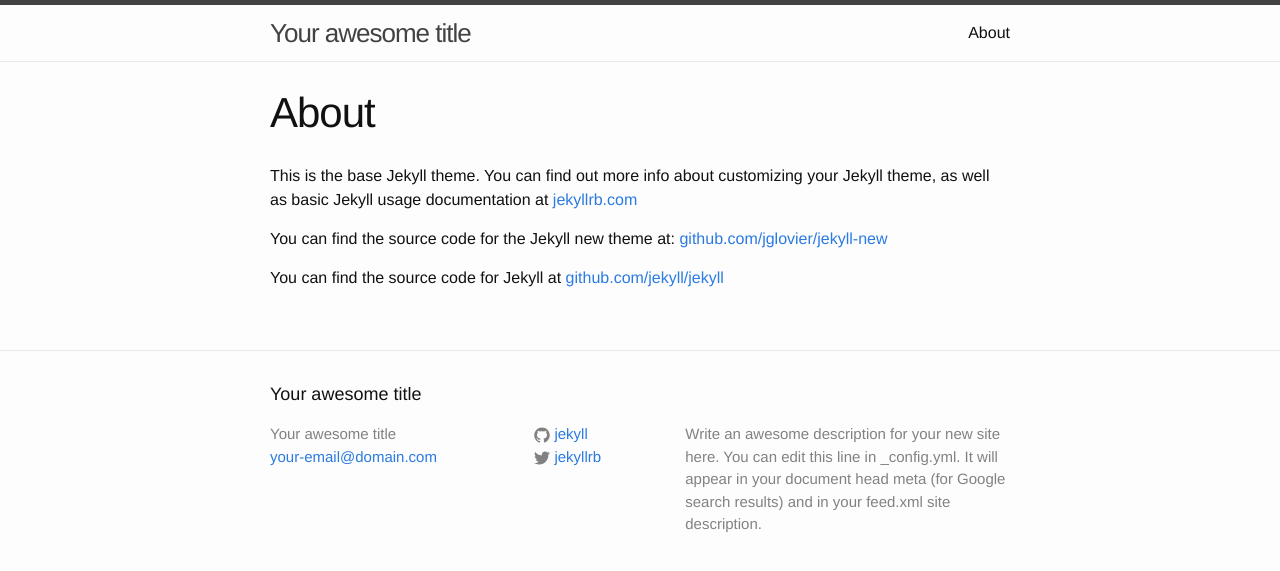
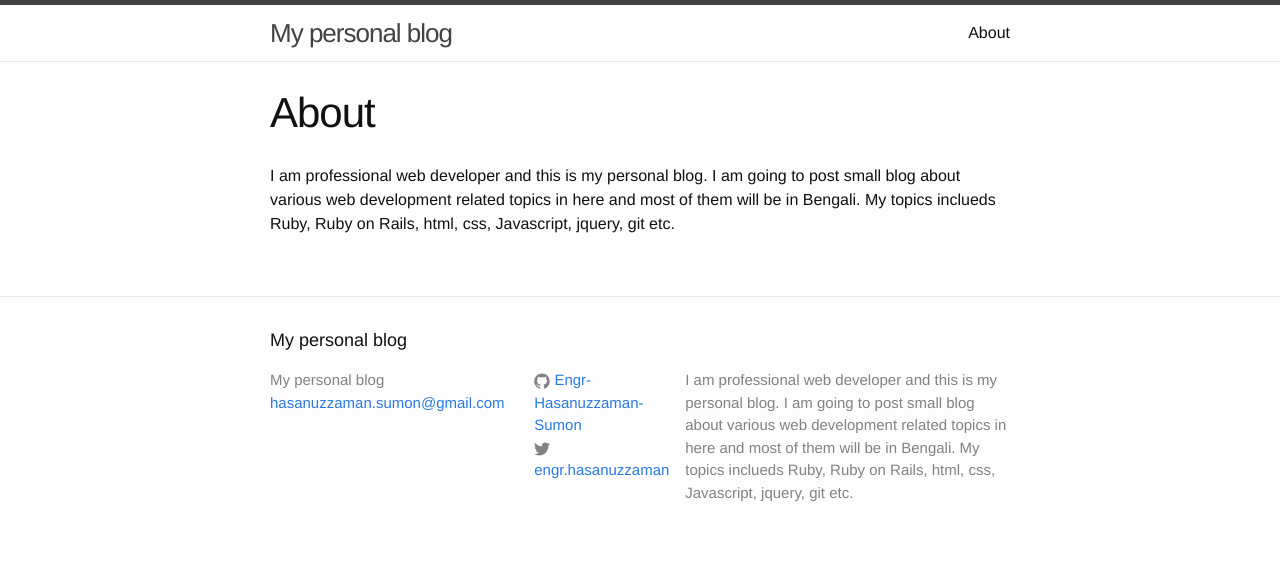
Before and after one commit to Engr-Hasanuzzaman-Sumon/Engr-Hasanuzzaman-Sumon.github.io, a Jekyll site: the page built from about.md, in a window 1280 px wide. Shown: the top 571 px of the page. Built offline with Jekyll 4.4.1, drawn with Linux system fonts in a browser that asks for light colours.

Commit message:
Try to use jekly

```diff
--- a/_config.yml
+++ b/_config.yml
@@ -1,14 +1,16 @@
 # Site settings
-title: Your awesome title
-email: your-email@domain.com
+title: My personal blog
+email: hasanuzzaman.sumon@gmail.com
 description: > # this means to ignore newlines until "baseurl:"
-  Write an awesome description for your new site here. You can edit this
-  line in _config.yml. It will appear in your document head meta (for
-  Google search results) and in your feed.xml site description.
+   I am professional web developer and this is my personal blog. I am going to post small blog about
+   various web development related topics in here and most of them will be in Bengali.
+   My topics inclueds Ruby, Ruby on Rails, html, css, Javascript, jquery, git etc.
 baseurl: "" # the subpath of your site, e.g. /blog/
 url: "http://yourdomain.com" # the base hostname & protocol for your site
-twitter_username: jekyllrb
-github_username:  jekyll
+twitter_username: engr.hasanuzzaman
+github_username:  Engr-Hasanuzzaman-Sumon
 
 # Build settings
 markdown: kramdown
+exclude:
+    - node_modules
--- a/about.md
+++ b/about.md
@@ -4,8 +4,6 @@
 permalink: /about/
 ---
 
-This is the base Jekyll theme. You can find out more info about customizing your Jekyll theme, as well as basic Jekyll usage documentation at [jekyllrb.com](http://jekyllrb.com/)
-
-You can find the source code for the Jekyll new theme at: [github.com/jglovier/jekyll-new](https://github.com/jglovier/jekyll-new)
-
-You can find the source code for Jekyll at [github.com/jekyll/jekyll](https://github.com/jekyll/jekyll)
+I am professional web developer and this is my personal blog. I am going to post small blog about
+various web development related topics in here and most of them will be in Bengali.
+My topics inclueds Ruby, Ruby on Rails, html, css, Javascript, jquery, git etc.
```
